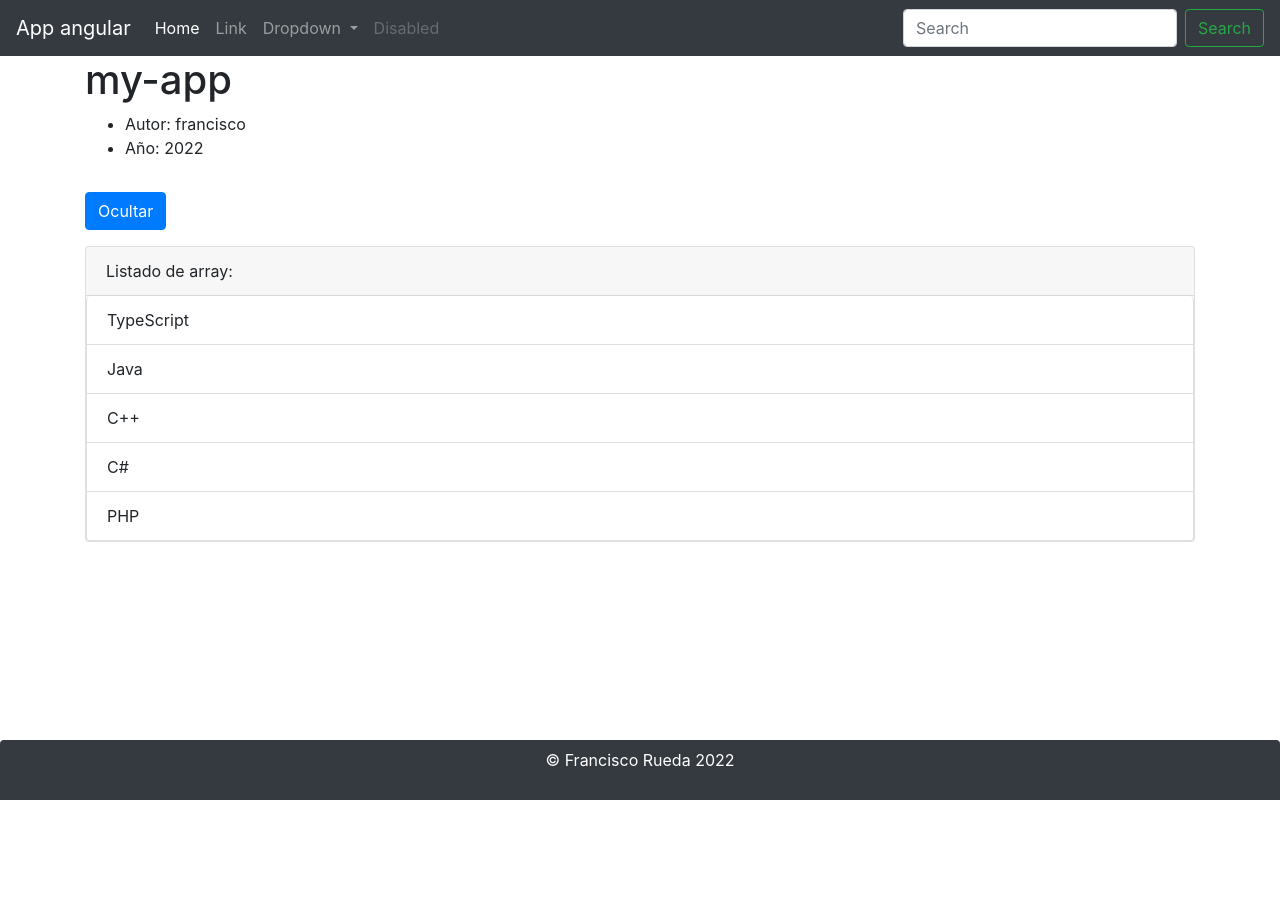
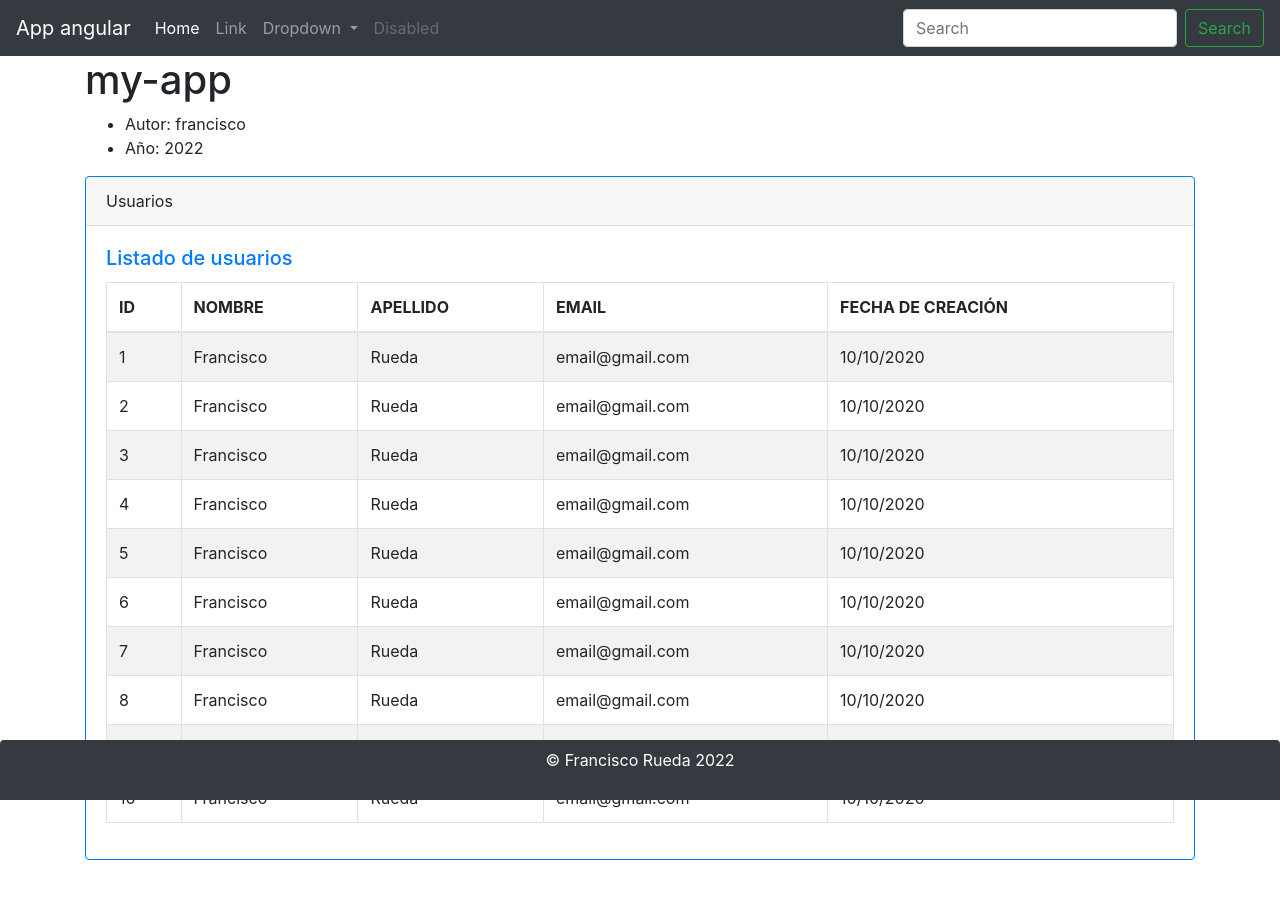
Before and after one commit to fruedatest/angular, an Angular app: page / in a window 1280 px wide. Shown: the top 898 px of the page. Before the commit the page ends 800 px from the top, so only its background shows below. Built offline with nearby package versions, Linux system fonts and the light colour scheme.

Commit message:
mostrarTablaJsonExport

```diff
--- a/src/app/app.component.html
+++ b/src/app/app.component.html
@@ -6,8 +6,8 @@
     <li>Autor: {{autor}}</li>
     <li>Año: {{year}}</li>
   </ul>
-
-  <app-directiva></app-directiva>
+  <app-clientes></app-clientes>
+  <!--<app-directiva></app-directiva>-->
 </div>
 
 <app-footer></app-footer>
--- a/src/app/app.module.ts
+++ b/src/app/app.module.ts
@@ -6,13 +6,15 @@
 import { HeaderComponent } from './header/header.componet';
 import { FooterComponent } from './footer/footer.component';
 import { DirectivaComponent } from './directiva/directiva.component';
+import { ClientesComponent } from './clientes/clientes.component';
 
 @NgModule({
   declarations: [
     AppComponent,
     HeaderComponent,
     FooterComponent,
-    DirectivaComponent
+    DirectivaComponent,
+    ClientesComponent
   ],
   imports: [
     BrowserModule,
--- /dev/null
+++ b/src/app/clientes/cliente.ts
@@ -0,0 +1,9 @@
+export class Cliente {
+
+    id!:string;
+    nombre!:string;
+    apellidos!:string;
+    email!:string;
+    createAt!:string;
+
+}
--- /dev/null
+++ b/src/app/clientes/clientes.component.html
@@ -0,0 +1,28 @@
+<div class="card border-primary mb-30" style="margin-bottom: 120px !important;">
+    <div class="card-header">Usuarios</div>
+    <div class="card-body text-primary">
+      <h5 class="card-title">Listado de usuarios</h5>
+
+        <table class="table table-bordered table-striped">
+            <thead>
+                <tr>
+                    <th>ID</th>
+                    <th>NOMBRE</th>
+                    <th>APELLIDO</th>
+                    <th>EMAIL</th>
+                    <th>FECHA DE CREACIÓN</th>
+
+                </tr>
+            </thead>
+            <tbody>
+                <tr *ngFor="let cliente of clientes">
+                    <td>{{cliente.id}}</td>
+                    <td>{{cliente.nombre}}</td>
+                    <td>{{cliente.apellidos}}</td>
+                    <td>{{cliente.email}}</td>
+                    <td>{{cliente.createAt}}</td>
+                </tr>
+            </tbody>
+        </table>
+    </div>
+</div>
--- /dev/null
+++ b/src/app/clientes/clientes.component.ts
@@ -0,0 +1,23 @@
+import { Component, OnInit } from '@angular/core';
+import { Cliente } from './cliente';
+import { CLIENTES } from './clientes.json';
+
+@Component({
+  selector: 'app-clientes',
+  templateUrl: './clientes.component.html',
+
+})
+export class ClientesComponent implements OnInit {
+  clientes!: Cliente[];
+
+  constructor() { }
+
+  ngOnInit(){
+    //Instanciar constante CLIENTES de otra clase en el array cliente[]
+    this.clientes = CLIENTES;
+
+  }
+
+
+
+}
--- /dev/null
+++ b/src/app/clientes/clientes.json.ts
@@ -0,0 +1,14 @@
+import { Cliente } from "./cliente";
+
+export const CLIENTES: Cliente[] = [
+    {id: "1", nombre: "Francisco", apellidos: "Rueda", email: "email@gmail.com", createAt:"10/10/2020"},
+    {id: "2", nombre: "Francisco", apellidos: "Rueda", email: "email@gmail.com", createAt:"10/10/2020"},
+    {id: "3", nombre: "Francisco", apellidos: "Rueda", email: "email@gmail.com", createAt:"10/10/2020"},
+    {id: "4", nombre: "Francisco", apellidos: "Rueda", email: "email@gmail.com", createAt:"10/10/2020"},
+    {id: "5", nombre: "Francisco", apellidos: "Rueda", email: "email@gmail.com", createAt:"10/10/2020"},
+    {id: "6", nombre: "Francisco", apellidos: "Rueda", email: "email@gmail.com", createAt:"10/10/2020"},
+    {id: "7", nombre: "Francisco", apellidos: "Rueda", email: "email@gmail.com", createAt:"10/10/2020"},
+    {id: "8", nombre: "Francisco", apellidos: "Rueda", email: "email@gmail.com", createAt:"10/10/2020"},
+    {id: "9", nombre: "Francisco", apellidos: "Rueda", email: "email@gmail.com", createAt:"10/10/2020"},
+    {id: "10", nombre: "Francisco", apellidos: "Rueda", email: "email@gmail.com", createAt:"10/10/2020"}
+  ];
--- a/src/app/footer/footer.component.css
+++ b/src/app/footer/footer.component.css
@@ -1,8 +1,8 @@
 .footer{
-    position: absolute;
+
+    position: fixed;
     bottom: 0px;
     height: 60px;
     width: 100%;
 
-
 }
```
